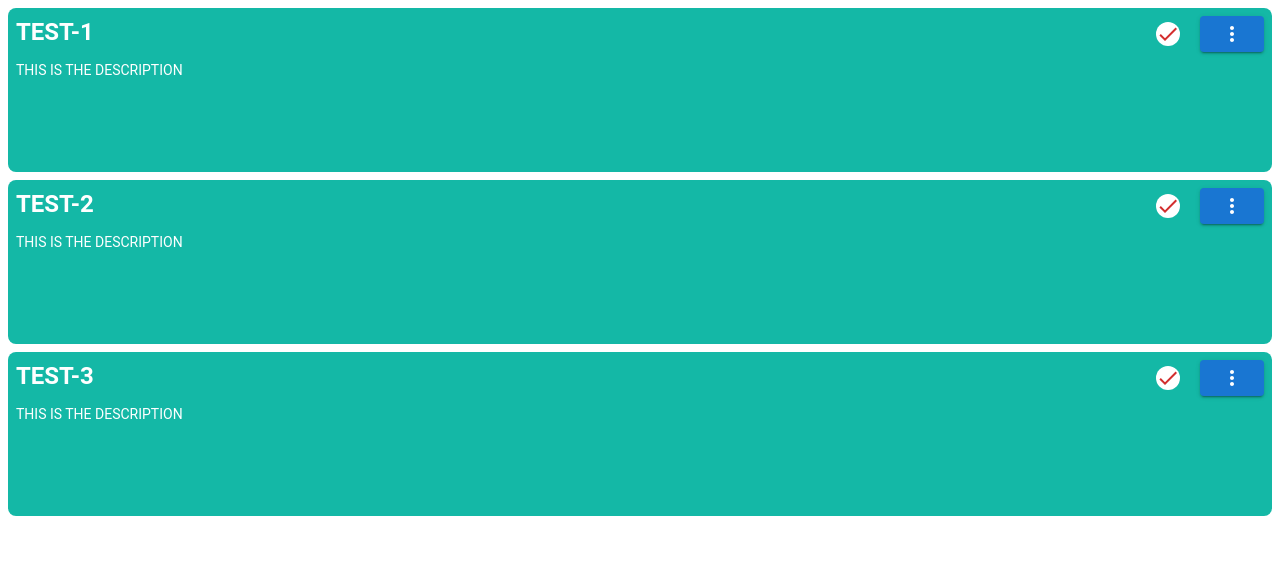
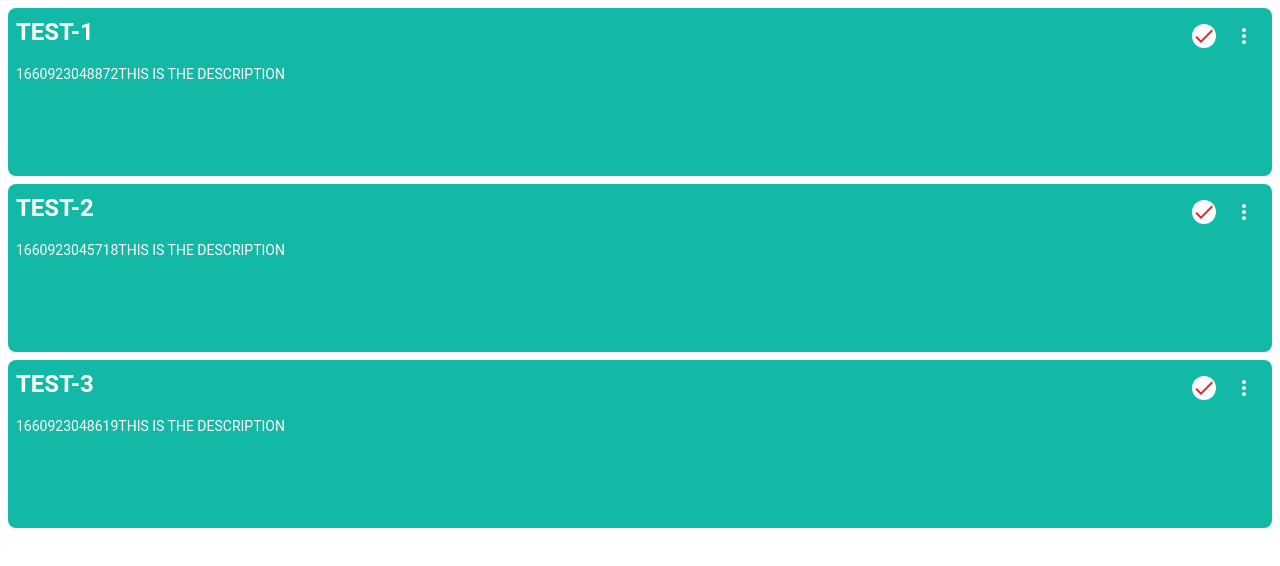
Before and after one commit to dipu-sah/to_do_app_react_js, a React (Create React App) app: page / in a window 1280 px wide. Shown: the top 566 px of the page. Built offline with nearby package versions, Linux system fonts and the light colour scheme.

Commit message:
task delete and status update feature, created using context menu

```diff
--- a/src/components/UI/AppButton/AppButton.props.d.ts
+++ b/src/components/UI/AppButton/AppButton.props.d.ts
@@ -3,4 +3,5 @@ import { ReactNode } from "react";
 
 export interface AppButtonProps extends ButtonProps {
   children?: string | ReactNode;
+  iconOnly?: boolean;
 }
--- a/src/components/UI/AppButton/AppButton.tsx
+++ b/src/components/UI/AppButton/AppButton.tsx
@@ -1,18 +1,28 @@
 import { AppButtonProps } from "./AppButton.props";
-import { Button } from "@mui/material";
+import { Button, IconButton, IconButtonProps } from "@mui/material";
 import React, { ForwardedRef } from "react";
 
 export const AppButton = React.forwardRef(AppButtonComponent);
 
 function AppButtonComponent(
-  { children, variant = "contained", className = "", ...props }: AppButtonProps,
+  {
+    children,
+    variant = "contained",
+    className = "",
+    iconOnly = false,
+    ...props
+  }: AppButtonProps,
   ref: ForwardedRef<HTMLButtonElement>
 ) {
   return (
     <div className={className}>
-      <Button variant={variant} fullWidth={true} ref={ref} {...props}>
-        {children}
-      </Button>
+      {iconOnly ? (
+        <IconButton {...(props as IconButtonProps)}>{children}</IconButton>
+      ) : (
+        <Button variant={variant} fullWidth={true} ref={ref} {...props}>
+          {children}
+        </Button>
+      )}
     </div>
   );
 }
--- a/src/components/layouts/TaskList/TaskList.tsx
+++ b/src/components/layouts/TaskList/TaskList.tsx
@@ -1,7 +1,11 @@
-import { Task } from "../../../@types/DTO/requests/Tasks";
 import { TaskPreviewCard } from "../TaskPreviewCard/TaskPreviewCard";
+import { TaskListProps } from "./TaskListProps";
 
-export function TaskList({ allTasks = [] }: { allTasks: Task[] }): JSX.Element {
+export function TaskList({
+  allTasks = [],
+  onTaskUpdate,
+  onTaskDelete,
+}: TaskListProps): JSX.Element {
   return (
     <div className={"w-full flex-col flex gap-2"}>
       {allTasks.map((el, key) => (
@@ -10,6 +14,12 @@ export function TaskList({ allTasks = [] }: { allTasks: Task[] }): JSX.Element {
           assignedUsers={[]}
           key={key}
           parentClass={"bg-teal-500"}
+          onTaskUpdate={(e) => {
+            onTaskUpdate(e, key);
+          }}
+          onTaskDelete={(e) => {
+            onTaskDelete(key, e);
+          }}
         />
       ))}
     </div>
--- a/src/components/layouts/TaskPreviewCard/TaskPreviewCard.tsx
+++ b/src/components/layouts/TaskPreviewCard/TaskPreviewCard.tsx
@@ -13,6 +13,9 @@ export function TaskPreviewCard({
   title,
   parentClass = "",
   descriptionClass = "",
+  onTaskUpdate = () => {},
+  onTaskDelete = () => {},
+  id,
 }: TaskPreviewCardProps): JSX.Element {
   const rootContainer = useRef<HTMLDivElement | null>(null);
   const [openMenuTo, setOpenMenuTo] = useState<null | Element>(
@@ -23,10 +26,13 @@ export function TaskPreviewCard({
 
   return (
     <div
+      onClick={() => {
+        setOpenMenuTo(null);
+        console.log("pe");
+      }}
       ref={rootContainer}
       onContextMenu={(e) => {
         e.preventDefault();
-        setOpenMenuTo(null);
         setOpenMenuTo(openMenuTo == null ? e.currentTarget : null);
         setMenuPos({
           top: e.clientY,
@@ -42,7 +48,17 @@ export function TaskPreviewCard({
     >
       <header className={"flex flex-row"}>
         <h2 className={"font-bold text-2xl line-clamp-1 grow"}>{title}</h2>
-        <AppButton variant={"text"}>
+        <AppButton
+          iconOnly={true}
+          onClick={() => {
+            onTaskUpdate({
+              id: id,
+              title: title,
+              description: description,
+              isCompleted: !isCompleted,
+            });
+          }}
+        >
           <CheckIcon
             titleAccess={"Toggle status of task"}
             color={isCompleted ? "success" : "error"}
@@ -55,8 +71,17 @@ export function TaskPreviewCard({
             }}
           />
         </AppButton>
-        <AppButton className={"bg-transparent"}>
-          <MoreVertIcon />
+        <AppButton
+          iconOnly={true}
+          className={"w-fit"}
+          onClick={(e) => {
+            e.preventDefault();
+            e.stopPropagation();
+            setMenuPos({ top: e.pageY, left: e.pageX });
+            setOpenMenuTo(e.currentTarget);
+          }}
+        >
+          <MoreVertIcon sx={{ color: "white" }} />
         </AppButton>
       </header>
       <AppMenu
@@ -64,11 +89,20 @@ export function TaskPreviewCard({
         onClose={() => {}}
         anchorEl={openMenuTo}
         position={menuPos}
-        menuItems={[{ label: "Delete", icon: <DeleteForever /> }]}
+        menuItems={[
+          {
+            label: "Delete",
+            icon: <DeleteForever />,
+            onClick: (e) => {
+              onTaskDelete(id);
+            },
+          },
+        ]}
       />
       <main
         className={"text-sm line-clamp-5 h-24 text-justify " + descriptionClass}
       >
+        {id}
         {description}
       </main>
       <footer></footer>
--- a/src/components/layouts/TaskPreviewCard/TaskPreviewCardProps.d.ts
+++ b/src/components/layouts/TaskPreviewCard/TaskPreviewCardProps.d.ts
@@ -4,4 +4,6 @@ export interface TaskPreviewCardProps extends Task {
   assignedUsers: string[];
   parentClass?: string;
   descriptionClass?: string;
+  onTaskUpdate?: (updatedTask: Task) => void;
+  onTaskDelete?: (taskId: Task["id"]) => void;
 }
--- a/src/views/index.tsx
+++ b/src/views/index.tsx
@@ -3,23 +3,25 @@ import { Task } from "../@types/DTO/requests/Tasks";
 import { TaskList } from "../components/layouts/TaskList/TaskList";
 
 function HomePageComponent() {
+  function getRandomId() {
+    return Date.now() + Math.ceil(Math.random() * 10000);
+  }
+
   const [allTasks, setAllTasks] = useState<Task[]>([
     {
-      id: Date.now(),
-
+      id: getRandomId(),
       title: "TEST-1",
       isCompleted: false,
       description: "THIS IS THE DESCRIPTION",
     },
     {
-      id: Date.now(),
-
+      id: getRandomId(),
       title: "TEST-2",
       isCompleted: false,
       description: "THIS IS THE DESCRIPTION",
     },
     {
-      id: Date.now(),
+      id: getRandomId(),
       title: "TEST-3",
       isCompleted: false,
       description: "THIS IS THE DESCRIPTION",
@@ -69,15 +71,31 @@ function HomePageComponent() {
     }
   }
 
+  function updateTaskUpIndex(updateDetails: Task, taskIndex: number) {
+    const tempAllTasks: Task[] = JSON.parse(JSON.stringify(allTasks));
+    if (taskIndex > -1 && taskIndex < tempAllTasks.length) {
+      tempAllTasks[taskIndex] = updateDetails;
+      setAllTasks([...tempAllTasks]);
+    }
+  }
+
   function getIndexById(id: number, tempAllTasks: Task[] = allTasks): number {
     return tempAllTasks.findIndex((e: Task) => {
       return e.id === id;
     });
   }
 
-  function deleteTask(id: number) {
+  function deleteTaskById(id: number) {
     const tempAllTasks: Task[] = JSON.parse(JSON.stringify(allTasks));
     const taskIndex: number = getIndexById(id);
+    if (taskIndex > -1 && taskIndex < tempAllTasks.length) {
+      tempAllTasks.splice(taskIndex, 1);
+      setAllTasks(tempAllTasks);
+    }
+  }
+
+  function deleteTaskByIndex(taskIndex: number) {
+    const tempAllTasks: Task[] = JSON.parse(JSON.stringify(allTasks));
     if (taskIndex > -1 && taskIndex < tempAllTasks.length) {
       tempAllTasks.splice(taskIndex, 1);
       setAllTasks(tempAllTasks);
@@ -90,7 +108,15 @@ function HomePageComponent() {
         "h-full w-full justify-center items-center h-full box-border p-2 gap-4 flex flex-row"
       }
     >
-      <TaskList allTasks={allTasks} />
+      <TaskList
+        allTasks={allTasks}
+        onTaskUpdate={(updatedTaskDetails, index) => {
+          updateTaskUpIndex(updatedTaskDetails, index);
+        }}
+        onTaskDelete={(index) => {
+          deleteTaskByIndex(index);
+        }}
+      />
     </div>
   );
 }
```
Also changed, not shown: src/components/layouts/TaskList/TaskListProps.d.ts (added, +7 -0 lines).
